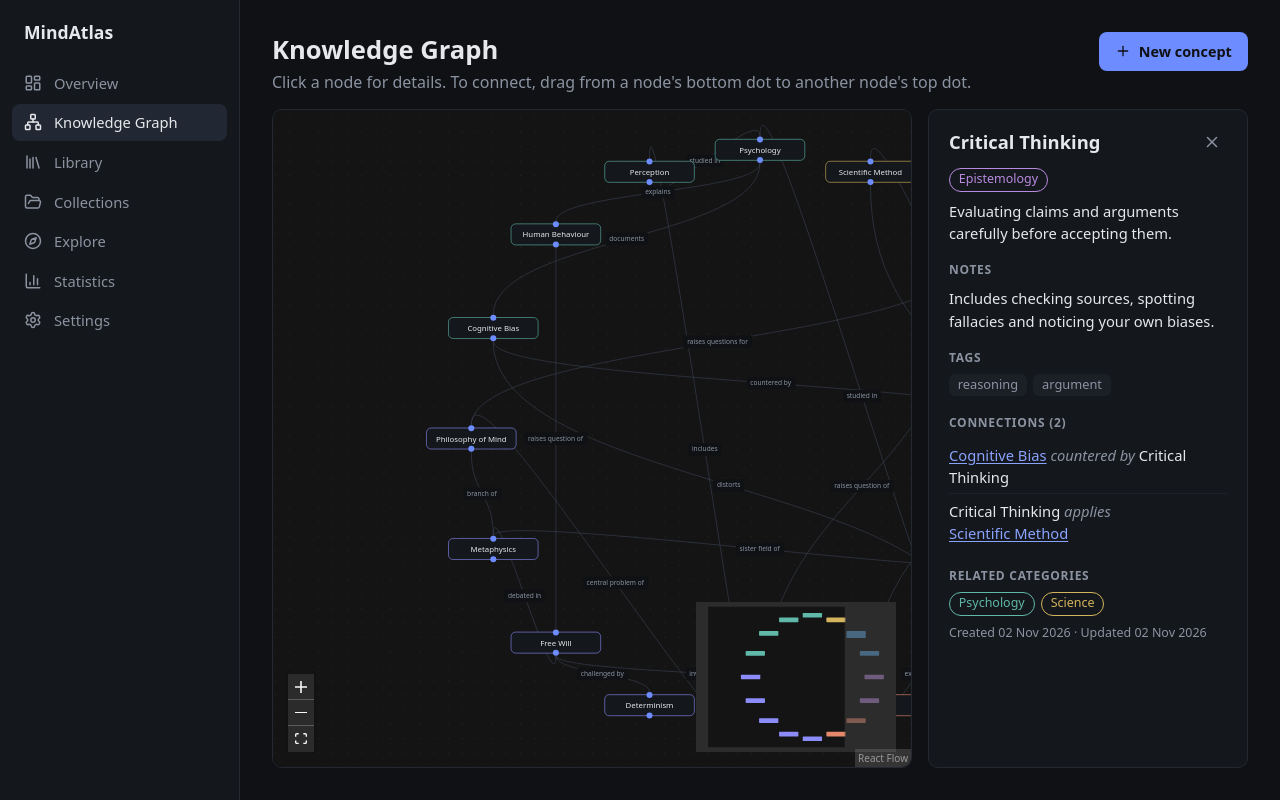
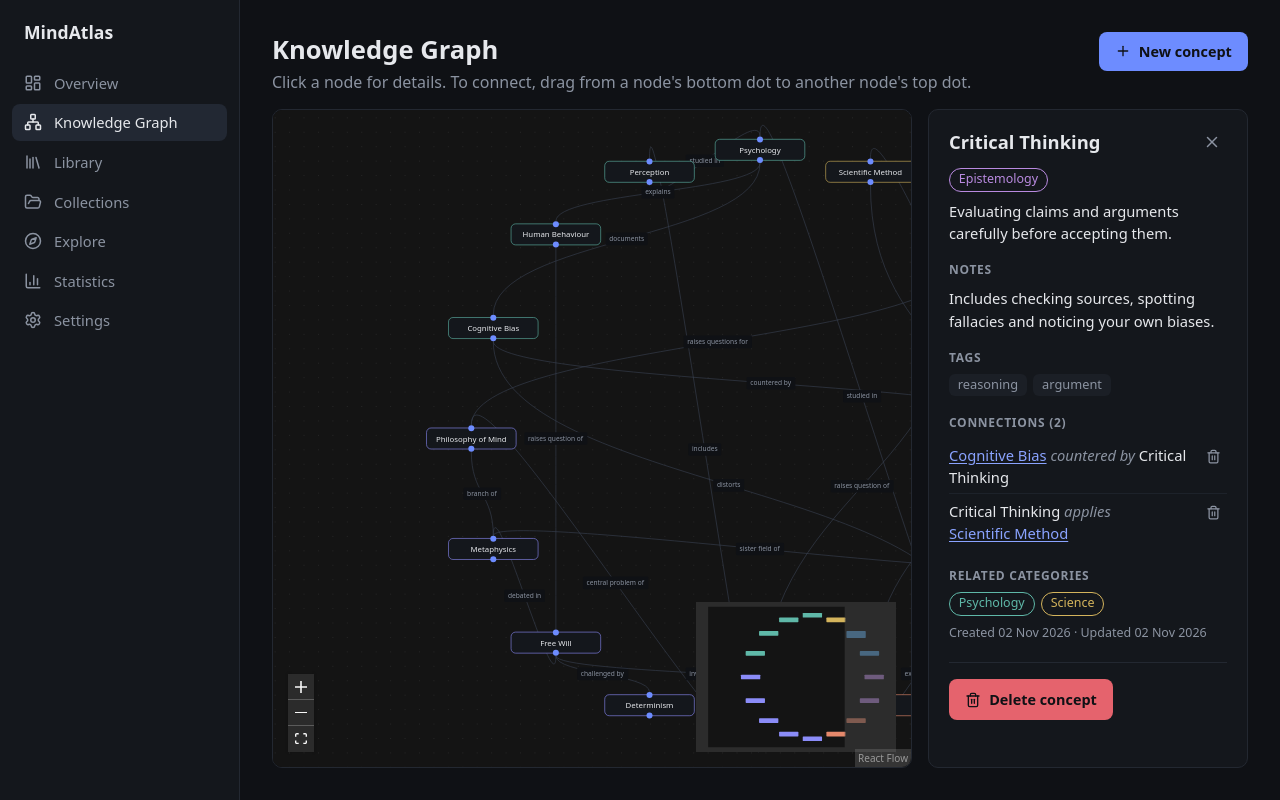
Before and after one commit to thabomapedi1/mindatlas, a React (Vite) app: page /graph in a window 1280 px wide. Both pictures are taken after a click on the element "Critical Thinking". Built offline with nearby package versions, Linux system fonts and the light colour scheme.

Commit message:
Phase 3: delete concepts and connections

```diff
--- a/src/components/ConceptDetailPanel.jsx
+++ b/src/components/ConceptDetailPanel.jsx
@@ -1,4 +1,4 @@
-import { X } from 'lucide-react'
+import { Trash2, X } from 'lucide-react'
 import { getCategoryColor } from '../data/categoryColors'
 import { formatDate } from '../utils/formatDate'
 
@@ -11,7 +11,16 @@ function CategoryBadge({ category }) {
   )
 }
 
-function ConceptDetailPanel({ concept, concepts, connections, onSelect, onClose }) {
+function ConceptDetailPanel({
+  concept,
+  concepts,
+  connections,
+  onSelect,
+  onClose,
+  onDeleteConcept,
+  onDeleteConnection,
+}) {
+  // Every connection touching this concept, with the concept on the other end.
   const relations = connections
     .filter((c) => c.source === concept.id || c.target === concept.id)
     .map((c) => {
@@ -65,7 +74,8 @@ function ConceptDetailPanel({ concept, concepts, connections, onSelect, onClose
               </button>
             )
             return (
-              <li key={relation.id}>
+              <li key={relation.id} className="relation-row">
+                <span>
                   {relation.outgoing ? (
                     <>
                       {concept.title} <span className="relation-label">{relation.label}</span> {otherButton}
@@ -75,6 +85,15 @@ function ConceptDetailPanel({ concept, concepts, connections, onSelect, onClose
                       {otherButton} <span className="relation-label">{relation.label}</span> {concept.title}
                     </>
                   )}
+                </span>
+                <button
+                  type="button"
+                  className="icon-button icon-button-danger"
+                  onClick={() => onDeleteConnection(relation.id)}
+                  aria-label={`Delete connection between ${concept.title} and ${relation.other.title}`}
+                >
+                  <Trash2 size={15} aria-hidden="true" />
+                </button>
               </li>
             )
           })}
@@ -95,6 +114,13 @@ function ConceptDetailPanel({ concept, concepts, connections, onSelect, onClose
       <p className="detail-dates">
         Created {formatDate(concept.createdAt)} · Updated {formatDate(concept.updatedAt)}
       </p>
+
+      <div className="detail-actions">
+        <button type="button" className="btn btn-danger" onClick={onDeleteConcept}>
+          <Trash2 size={16} aria-hidden="true" />
+          Delete concept
+        </button>
+      </div>
     </aside>
   )
 }
--- /dev/null
+++ b/src/components/ConfirmDialog.jsx
@@ -0,0 +1,18 @@
+// Content for a Modal that asks "are you sure?".
+function ConfirmDialog({ message, confirmLabel = 'Delete', onConfirm, onCancel }) {
+  return (
+    <div>
+      <p className="confirm-message">{message}</p>
+      <div className="form-actions">
+        <button type="button" className="btn btn-secondary" onClick={onCancel} autoFocus>
+          Cancel
+        </button>
+        <button type="button" className="btn btn-danger" onClick={onConfirm}>
+          {confirmLabel}
+        </button>
+      </div>
+    </div>
+  )
+}
+
+export default ConfirmDialog
--- a/src/pages/Graphpage.jsx
+++ b/src/pages/Graphpage.jsx
@@ -4,6 +4,7 @@ import { Plus } from 'lucide-react'
 import '@xyflow/react/dist/style.css'
 import ConceptDetailPanel from '../components/ConceptDetailPanel'
 import ConceptForm from '../components/ConceptForm'
+import ConfirmDialog from '../components/ConfirmDialog'
 import ConnectionForm from '../components/ConnectionForm'
 import Modal from '../components/Modal'
 import { useKnowledge } from '../store/useKnowledge'
@@ -16,19 +17,25 @@ import '../styles/graph.css'
 
 function GraphPage() {
   const { concepts, connections } = useKnowledge()
-  const { createConcept } = useConceptActions()
-  const { createConnection } = useConnectionActions()
+  const { createConcept, deleteConcept } = useConceptActions()
+  const { createConnection, deleteConnection } = useConnectionActions()
 
   const [nodes, setNodes, onNodesChange] = useNodesState(conceptsToNodes(concepts))
   const [selectedId, setSelectedId] = useState(null)
   const [flowInstance, setFlowInstance] = useState(null)
   const [isCreating, setIsCreating] = useState(false)
   const [pendingConnection, setPendingConnection] = useState(null)
+  const [pendingDelete, setPendingDelete] = useState(null)
   const canvasRef = useRef(null)
 
   const edges = useMemo(() => connectionsToEdges(connections), [connections])
   const selectedConcept = concepts.find((c) => c.id === selectedId) ?? null
   const titleOf = (id) => concepts.find((c) => c.id === id)?.title ?? id
+
+  const pendingDeleteConcept = concepts.find((c) => c.id === pendingDelete) ?? null
+  const pendingDeleteLinks = pendingDeleteConcept
+    ? connections.filter((c) => c.source === pendingDelete || c.target === pendingDelete).length
+    : 0
 
   // Mouse: clicking a node opens its panel, clicking empty space closes it.
   const handleNodeClick = useCallback((_event, node) => setSelectedId(node.id), [])
@@ -56,6 +63,14 @@ function GraphPage() {
   function handleConfirmConnection(label) {
     createConnection(pendingConnection.source, pendingConnection.target, label)
     setPendingConnection(null)
+  }
+
+  // Removes the concept from the store AND the node from the graph's own list.
+  function handleConfirmDelete() {
+    deleteConcept(pendingDelete)
+    setNodes((current) => current.filter((node) => node.id !== pendingDelete))
+    setSelectedId(null)
+    setPendingDelete(null)
   }
 
   // Selects one node (or none, when id is null) and zooms to it.
@@ -86,7 +101,6 @@ function GraphPage() {
     setNodes((current) => [
       ...current.map((node) => ({ ...node, selected: false })),
       { ...conceptToNode(concept, position), selected: true },
-
     ])
     setSelectedId(concept.id)
     setIsCreating(false)
@@ -140,6 +154,8 @@ function GraphPage() {
               connections={connections}
               onSelect={selectNode}
               onClose={() => selectNode(null)}
+              onDeleteConcept={() => setPendingDelete(selectedConcept.id)}
+              onDeleteConnection={deleteConnection}
             />
           )}
         </div>
@@ -166,6 +182,21 @@ function GraphPage() {
           />
         </Modal>
       )}
+
+      {pendingDeleteConcept && (
+        <Modal title="Delete concept" onClose={() => setPendingDelete(null)}>
+          <ConfirmDialog
+            message={`Delete "${pendingDeleteConcept.title}"?${
+              pendingDeleteLinks > 0
+                ? ` This also removes ${pendingDeleteLinks} connection${pendingDeleteLinks === 1 ? '' : 's'}.`
+                : ''
+            } This cannot be undone.`}
+            confirmLabel="Delete concept"
+            onConfirm={handleConfirmDelete}
+            onCancel={() => setPendingDelete(null)}
+          />
+        </Modal>
+      )}
     </section>
   )
 }
--- a/src/store/useConceptActions.js
+++ b/src/store/useConceptActions.js
@@ -1,7 +1,7 @@
 import { useKnowledge } from './useKnowledge'
 import { makeId } from '../utils/makeId'
 
-// Shared logic for creating concepts, used by the Overview and the graph.
+// Shared logic for creating and deleting concepts.
 export function useConceptActions() {
   const { concepts, dispatch } = useKnowledge()
 
@@ -18,5 +18,10 @@ export function useConceptActions() {
     return concept
   }
 
-  return { createConcept }
+  // The reducer also removes every connection attached to this concept.
+  function deleteConcept(id) {
+    dispatch({ type: 'DELETE_CONCEPT', id })
+  }
+
+  return { createConcept, deleteConcept }
 }
--- a/src/store/useConnectionActions.js
+++ b/src/store/useConnectionActions.js
@@ -1,7 +1,7 @@
 import { useKnowledge } from './useKnowledge'
 import { makeId } from '../utils/makeId'
 
-// Shared logic for creating connections, used by the graph and the Overview.
+// Shared logic for creating and deleting connections.
 export function useConnectionActions() {
   const { connections, dispatch } = useKnowledge()
 
@@ -17,5 +17,9 @@ export function useConnectionActions() {
     })
   }
 
-  return { createConnection }
+  function deleteConnection(id) {
+    dispatch({ type: 'DELETE_CONNECTION', id })
+  }
+
+  return { createConnection, deleteConnection }
 }
--- a/src/styles/forms.css
+++ b/src/styles/forms.css
@@ -121,3 +121,18 @@
   gap: 0.6rem;
   margin-top: 1.1rem;
 }
+
+.btn-danger {
+  background: #e5636d;
+  color: #0f1115;
+  font-weight: 600;
+}
+
+.btn-danger:hover {
+  background: #ee7d86;
+}
+
+.confirm-message {
+  margin: 0 0 0.5rem;
+  line-height: 1.5;
+}
--- a/src/styles/graph.css
+++ b/src/styles/graph.css
@@ -167,3 +167,20 @@
 .connection-summary {
   margin: 0 0 1rem;
 }
+
+.relation-row {
+  display: flex;
+  align-items: flex-start;
+  justify-content: space-between;
+  gap: 0.5rem;
+}
+
+.icon-button-danger:hover {
+  color: #f08790;
+}
+
+.detail-actions {
+  margin-top: 1.25rem;
+  padding-top: 1rem;
+  border-top: 1px solid #232831;
+}
```
Lines whose indentation alone changed are shown as unchanged.
